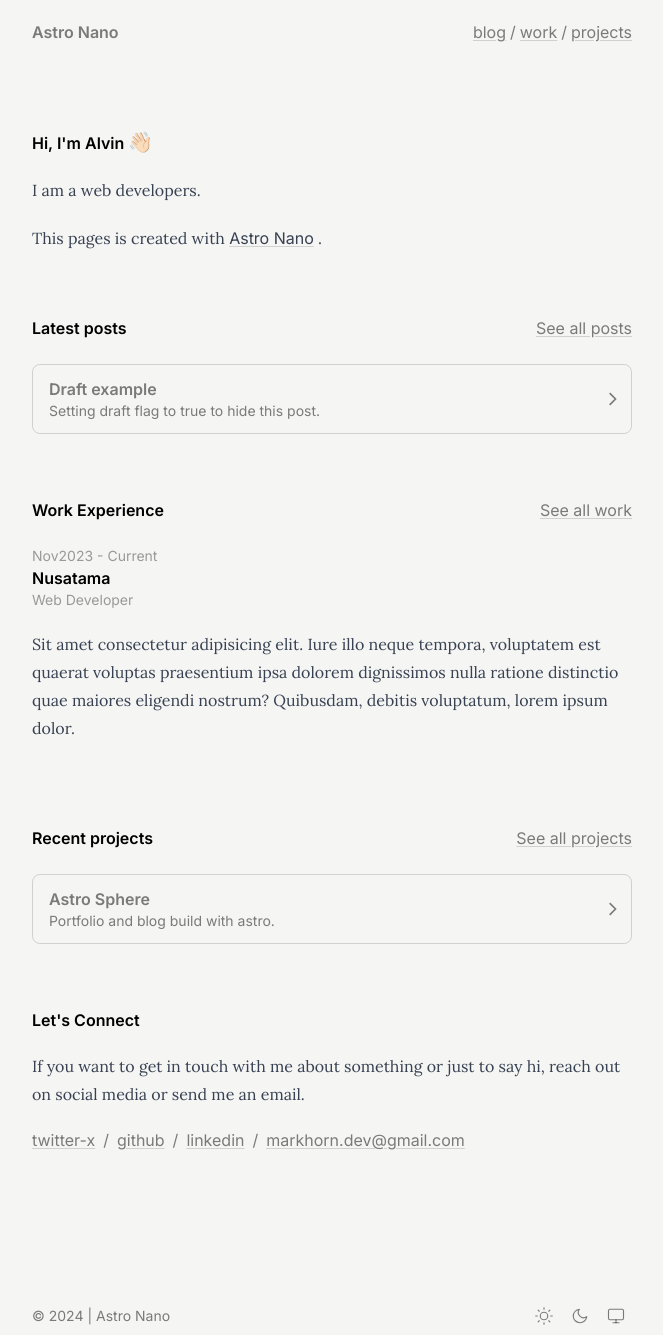
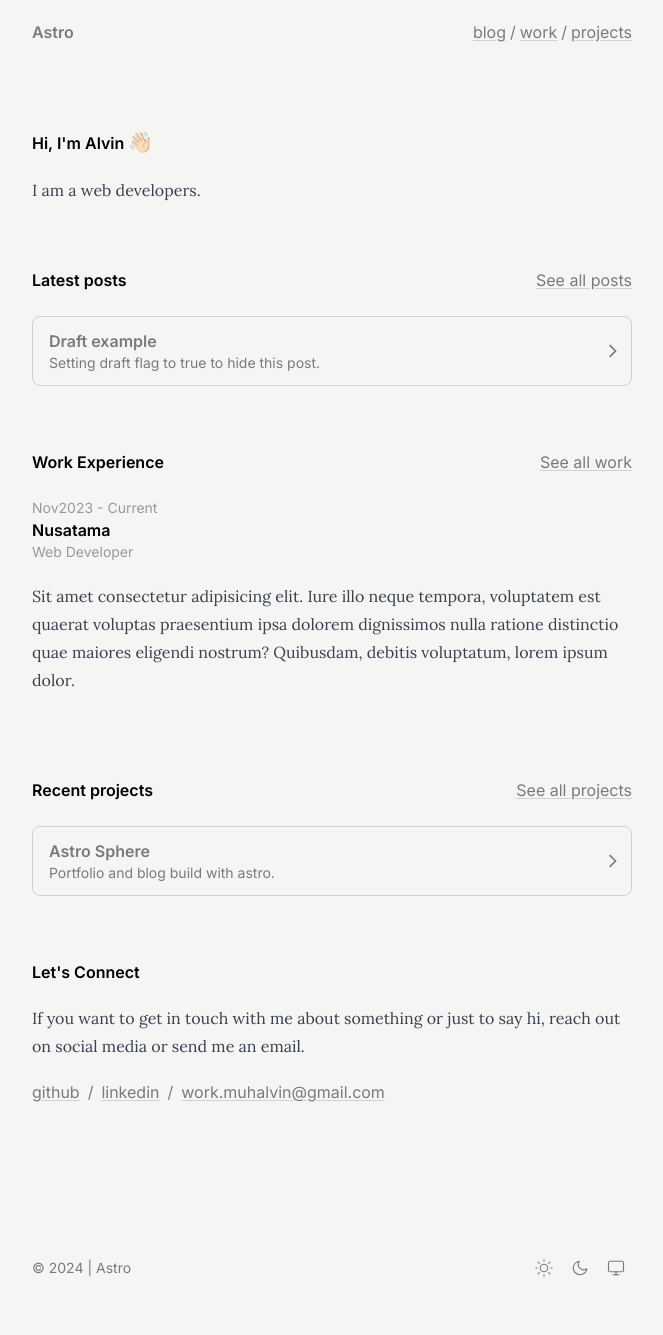
Before and after one commit to muhalvin/muhalvin.github.io, an Astro site: page / in a window 1280 px wide. Shown: the whole page, without its empty margins (308-971 px from the left). After the commit the page ends 1304 px from the top, so only its background shows below. Built offline with nearby package versions, Linux system fonts and the light colour scheme; Astro itself is replaced by a stand-in of ours; a web font is replaced by a local one.

Commit message:
fix: fix confg

```diff
--- a/src/consts.ts
+++ b/src/consts.ts
@@ -1,8 +1,8 @@
 import type { Site, Metadata, Socials } from "@types";
 
 export const SITE: Site = {
-  NAME: "Astro Nano",
-  EMAIL: "markhorn.dev@gmail.com",
+  NAME: "Astro",
+  EMAIL: "work.muhalvin@gmail.com",
   NUM_POSTS_ON_HOMEPAGE: 3,
   NUM_WORKS_ON_HOMEPAGE: 2,
   NUM_PROJECTS_ON_HOMEPAGE: 3,
@@ -30,15 +30,11 @@ export const PROJECTS: Metadata = {
 
 export const SOCIALS: Socials = [
   {
-    NAME: "twitter-x",
-    HREF: "https://twitter.com/markhorn_dev",
-  },
-  {
     NAME: "github",
-    HREF: "https://github.com/markhorn-dev"
+    HREF: "https://github.com/muhalvin"
   },
   {
     NAME: "linkedin",
-    HREF: "https://www.linkedin.com/in/markhorn-dev",
+    HREF: "https://www.linkedin.com/in/muhammad-alvin-choirudin",
   }
 ];
--- a/src/pages/index.astro
+++ b/src/pages/index.astro
@@ -40,13 +40,6 @@ const work = await Promise.all(
         <article class="space-y-4">
           <p class="animate">
             I am a web developers.
-          </p>
-
-          <p class="animate">
-            This pages is created with
-            <Link href="https://github.com/markhorn-dev/astro-nano" aria-label="Astro Nano on Github" external>
-              Astro Nano
-            </Link>.
           </p>
         </article>
       </section>
```
